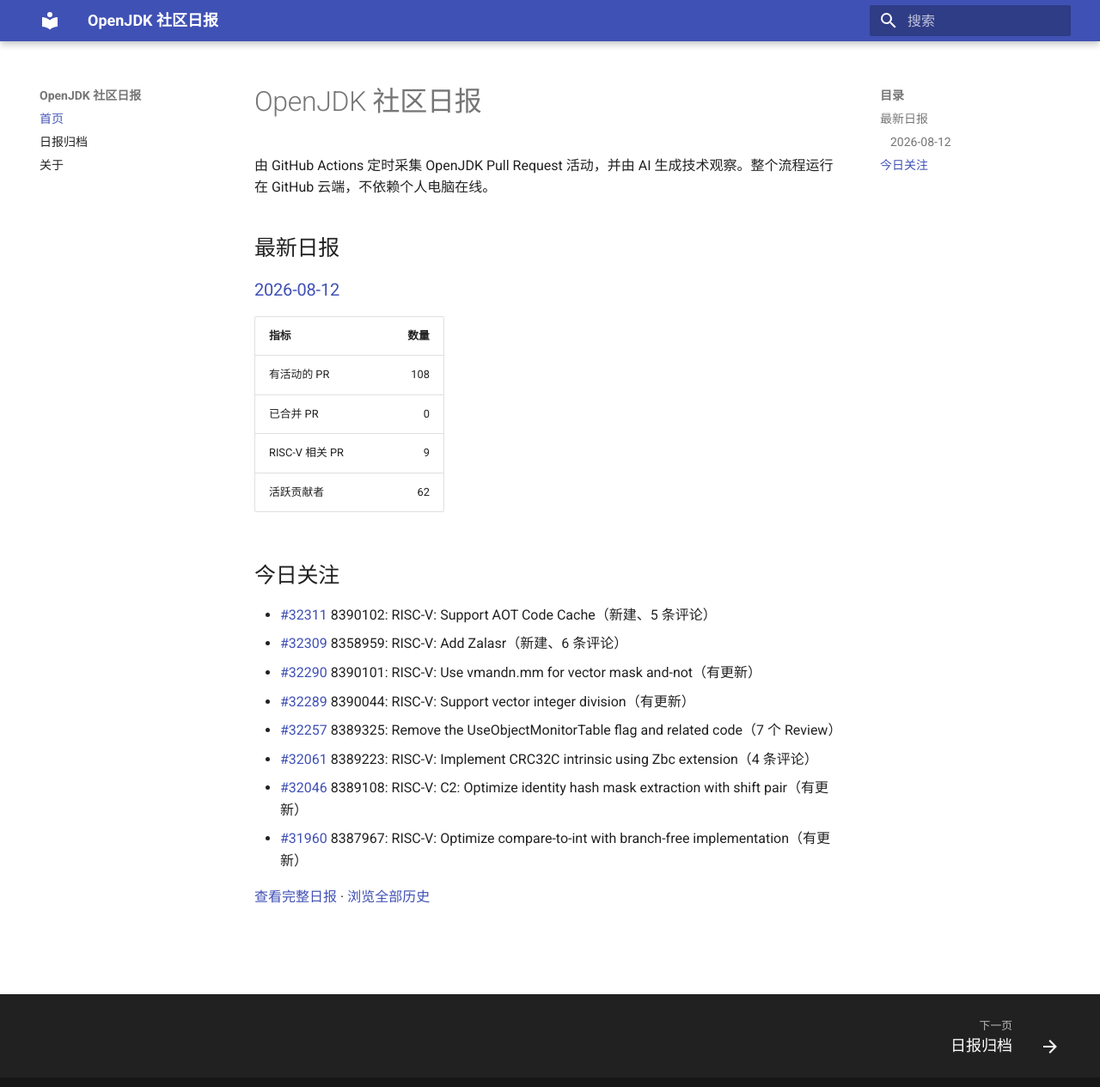
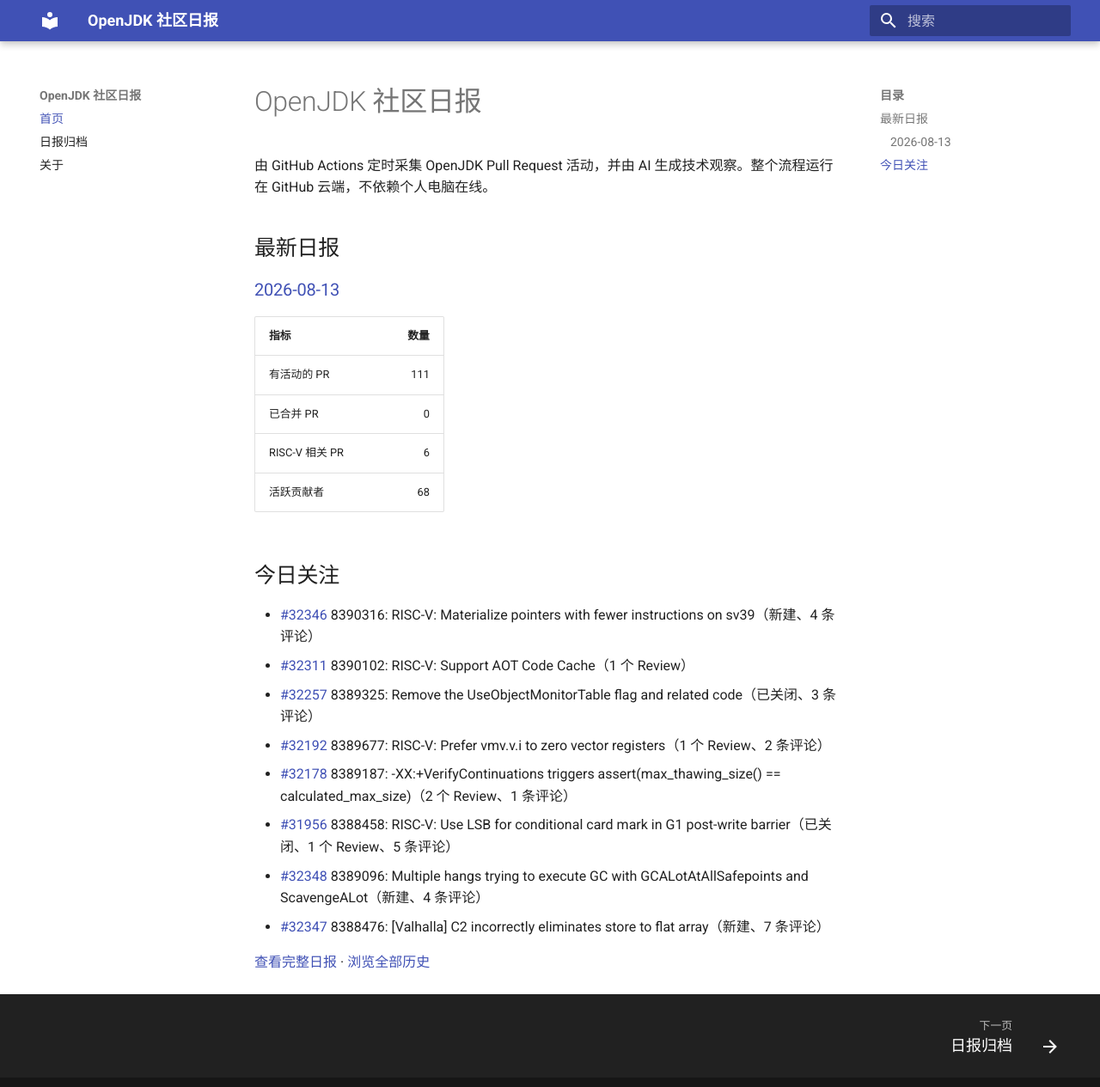
Before and after one commit to DingliZhang/openjdk-daily, an MkDocs documentation site: the page built from docs/index.md, in a window 1280 px wide and 1278 px high. Shown: the top 1265 px of the window at 86% size. Built offline with MkDocs 1.6.1 and Material for MkDocs 9.7.7, drawn with Linux system fonts in a browser that asks for light colours.

Commit message:
report: add OpenJDK daily report

```diff
--- a/docs/index.md
+++ b/docs/index.md
@@ -4,24 +4,24 @@
 
 ## 最新日报
 
-### [2026-08-12](reports/2026/2026-08-12.md)
+### [2026-08-13](reports/2026/2026-08-13.md)
 
 | 指标 | 数量 |
 |---|---:|
-| 有活动的 PR | 108 |
+| 有活动的 PR | 111 |
 | 已合并 PR | 0 |
-| RISC-V 相关 PR | 9 |
-| 活跃贡献者 | 62 |
+| RISC-V 相关 PR | 6 |
+| 活跃贡献者 | 68 |
 
 ## 今日关注
 
-- [#32311](https://github.com/openjdk/jdk/pull/32311) 8390102: RISC-V: Support AOT Code Cache（新建、5 条评论）
-- [#32309](https://github.com/openjdk/jdk/pull/32309) 8358959: RISC-V: Add Zalasr（新建、6 条评论）
-- [#32290](https://github.com/openjdk/jdk/pull/32290) 8390101: RISC-V: Use vmandn.mm for vector mask and-not（有更新）
-- [#32289](https://github.com/openjdk/jdk/pull/32289) 8390044: RISC-V: Support vector integer division（有更新）
-- [#32257](https://github.com/openjdk/jdk/pull/32257) 8389325: Remove the UseObjectMonitorTable flag and related code（7 个 Review）
-- [#32061](https://github.com/openjdk/jdk/pull/32061) 8389223: RISC-V: Implement CRC32C intrinsic using Zbc extension（4 条评论）
-- [#32046](https://github.com/openjdk/jdk/pull/32046) 8389108: RISC-V: C2: Optimize identity hash mask extraction with shift pair（有更新）
-- [#31960](https://github.com/openjdk/jdk/pull/31960) 8387967: RISC-V: Optimize compare-to-int with branch-free implementation（有更新）
+- [#32346](https://github.com/openjdk/jdk/pull/32346) 8390316: RISC-V: Materialize pointers with fewer instructions on sv39（新建、4 条评论）
+- [#32311](https://github.com/openjdk/jdk/pull/32311) 8390102: RISC-V: Support AOT Code Cache（1 个 Review）
+- [#32257](https://github.com/openjdk/jdk/pull/32257) 8389325: Remove the UseObjectMonitorTable flag and related code（已关闭、3 条评论）
+- [#32192](https://github.com/openjdk/jdk/pull/32192) 8389677: RISC-V: Prefer vmv.v.i to zero vector registers（1 个 Review、2 条评论）
+- [#32178](https://github.com/openjdk/jdk/pull/32178) 8389187: -XX:+VerifyContinuations triggers assert(max_thawing_size() == calculated_max_size)（2 个 Review、1 条评论）
+- [#31956](https://github.com/openjdk/jdk/pull/31956) 8388458: RISC-V: Use LSB for conditional card mark in G1 post-write barrier（已关闭、1 个 Review、5 条评论）
+- [#32348](https://github.com/openjdk/jdk/pull/32348) 8389096: Multiple hangs trying to execute GC with GCALotAtAllSafepoints and ScavengeALot（新建、4 条评论）
+- [#32347](https://github.com/openjdk/jdk/pull/32347) 8388476: [Valhalla] C2 incorrectly eliminates store to flat array（新建、7 条评论）
 
-[查看完整日报](reports/2026/2026-08-12.md) · [浏览全部历史](reports/index.md)
+[查看完整日报](reports/2026/2026-08-13.md) · [浏览全部历史](reports/index.md)
```
Also changed, not shown: docs/reports/2026/2026-08-13.md (added, +216 -0 lines), docs/reports/index.md (+2 -1 lines), 2 other files.
